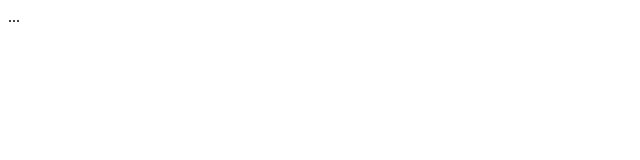
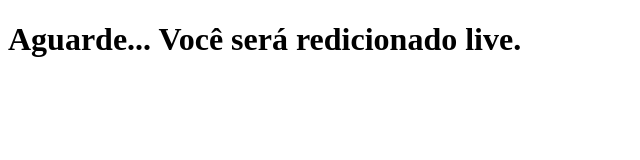
Before and after one commit to openlabsoficial/openlabsoficial.github.io, a plain HTML site: page index.html in a window 1280 px wide. Shown: the whole page, without its empty margins (0-640 px from the left). Drawn offline with Linux system fonts and the light colour scheme.

Commit message:
Adiciona mensagem

```diff
--- a/index.html
+++ b/index.html
@@ -7,6 +7,6 @@
     <meta http-equiv="refresh" content="1; URL='https://www.youtube.com/playlist?list=PLJEsDvTpxZ3GNqyxKGG0Y6OGD17VpCyag'"/>
 </head>
 <body>
-...
+    <h1>Aguarde... Você será redicionado live.</h1>
 </body>
 </html>
```
